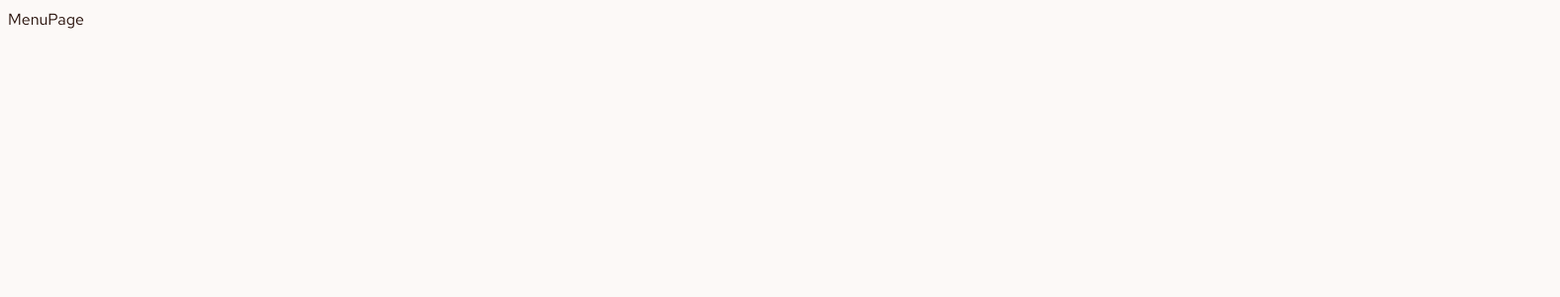
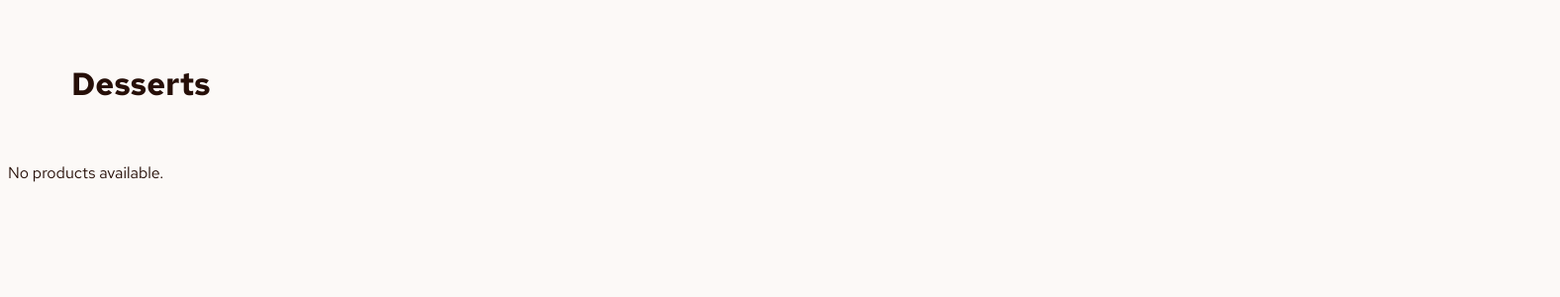
Before and after one commit to KLmk1/Product-list-with-cart, a React (Vite) app: page / in a window 1280 px wide. Shown: the top 300 px of the page at 99% size, 1576 px wide, since content can reach past the window. Built offline with nearby package versions, Linux system fonts and the light colour scheme.

Commit message:
marking the basic sample

```diff
--- a/src/App.jsx
+++ b/src/App.jsx
@@ -1,4 +1,4 @@
-import { MenuPage } from "./components/menuPage/menuPage.jsx";
+import MenuPage from "./components/menuPage/menuPage.jsx";
 
 export default function App() {
   return (
--- a/src/components/menuPage/ProductList/ProductList.jsx
+++ b/src/components/menuPage/ProductList/ProductList.jsx
@@ -0,0 +1,24 @@
+import ProductCard from "../ProductCard/ProductCard";
+import products from "./products.json";
+
+/**
+ * Simple ProductList component
+ * - expects a local products.json (array of product objects)
+ * - expects a ProductCard component that accepts product props (id, title, price, image, etc.)
+ */
+
+const ProductList = () => {
+    if (!Array.isArray(products) || products.length === 0) {
+        return <div className="product-list empty">No products available.</div>;
+    }
+
+    return (
+        <div className="product-list">
+            {products.map((product) => (
+                <ProductCard key={product.id ?? product.title} {...product} />
+            ))}
+        </div>
+    );
+};
+
+export default ProductList;
--- a/src/components/menuPage/menuPage.jsx
+++ b/src/components/menuPage/menuPage.jsx
@@ -1,4 +1,13 @@
+import styles from './menupage.module.css';
+import ProductList from './ProductList/ProductList';
 
-export function MenuPage() {
-    return <div>MenuPage</div>;
+export default function menuPage() {
+  return (
+        <>
+            <header className={styles.header}>
+                <h1>Desserts</h1>
+            </header>
+            <ProductList />
+        </>
+    );
 }
--- /dev/null
+++ b/src/components/menuPage/menupage.module.css
@@ -0,0 +1,5 @@
+.header {
+  width: 1440px;
+  padding: 2em 4em;
+  margin: 0 auto;
+}
```
Also changed, not shown: src/components/menuPage/ProductList/ProductCard/ProductCard.jsx (+43 -3 lines).
